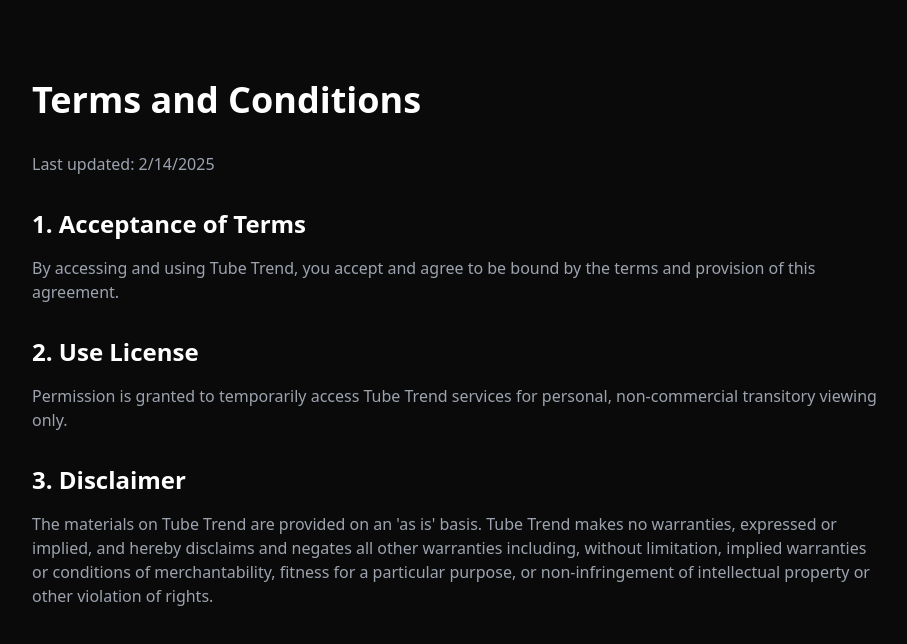
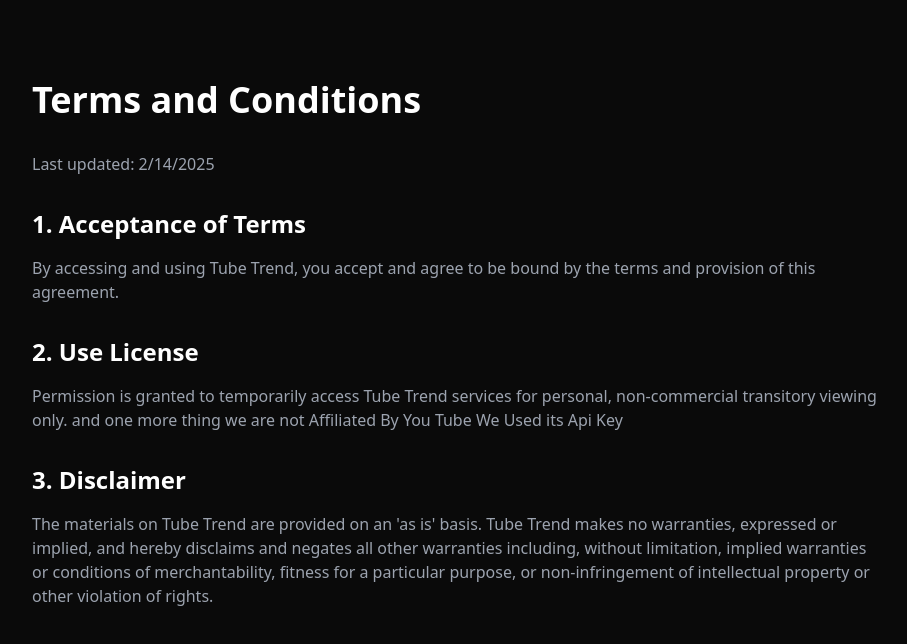
Before and after one commit to Sanju-369/sanju-landing, a Next.js app: page /terms in a window 1280 px wide. Shown: the top 644 px of the page, without its empty margins (184-1091 px from the left). Built offline with nearby package versions, Linux system fonts and the light colour scheme.

Commit message:
Update page.tsx

```diff
--- a/app/terms/page.tsx
+++ b/app/terms/page.tsx
@@ -15,7 +15,7 @@ export default function Terms() {
           <h2 className="text-2xl font-semibold mt-8 mb-4">2. Use License</h2>
           <p className="text-gray-400">
             Permission is granted to temporarily access Tube Trend services for personal, non-commercial transitory
-            viewing only.
+            viewing only. and one more thing we are not Affiliated By You Tube We Used its Api Key
           </p>
 
           <h2 className="text-2xl font-semibold mt-8 mb-4">3. Disclaimer</h2>
```
